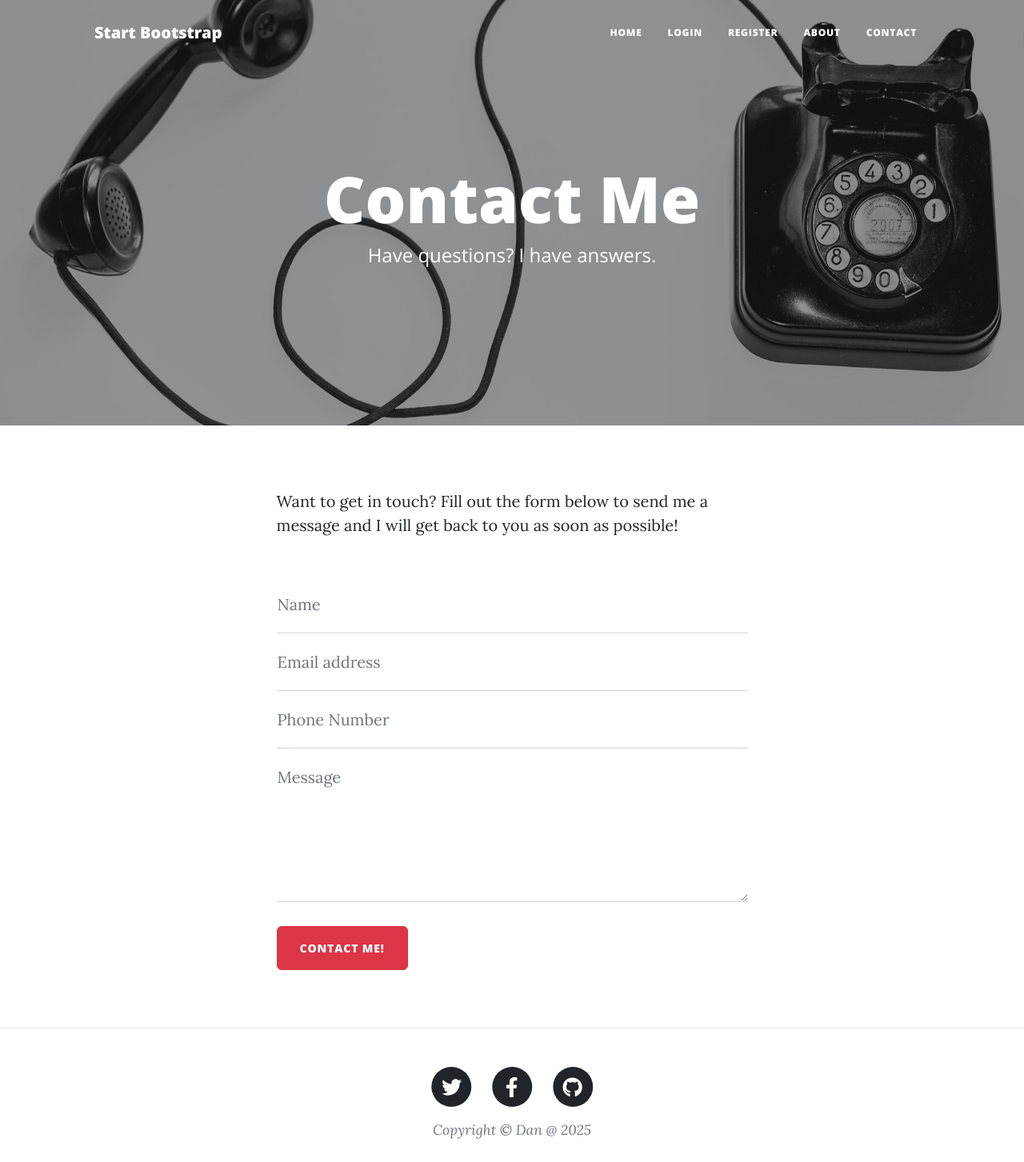
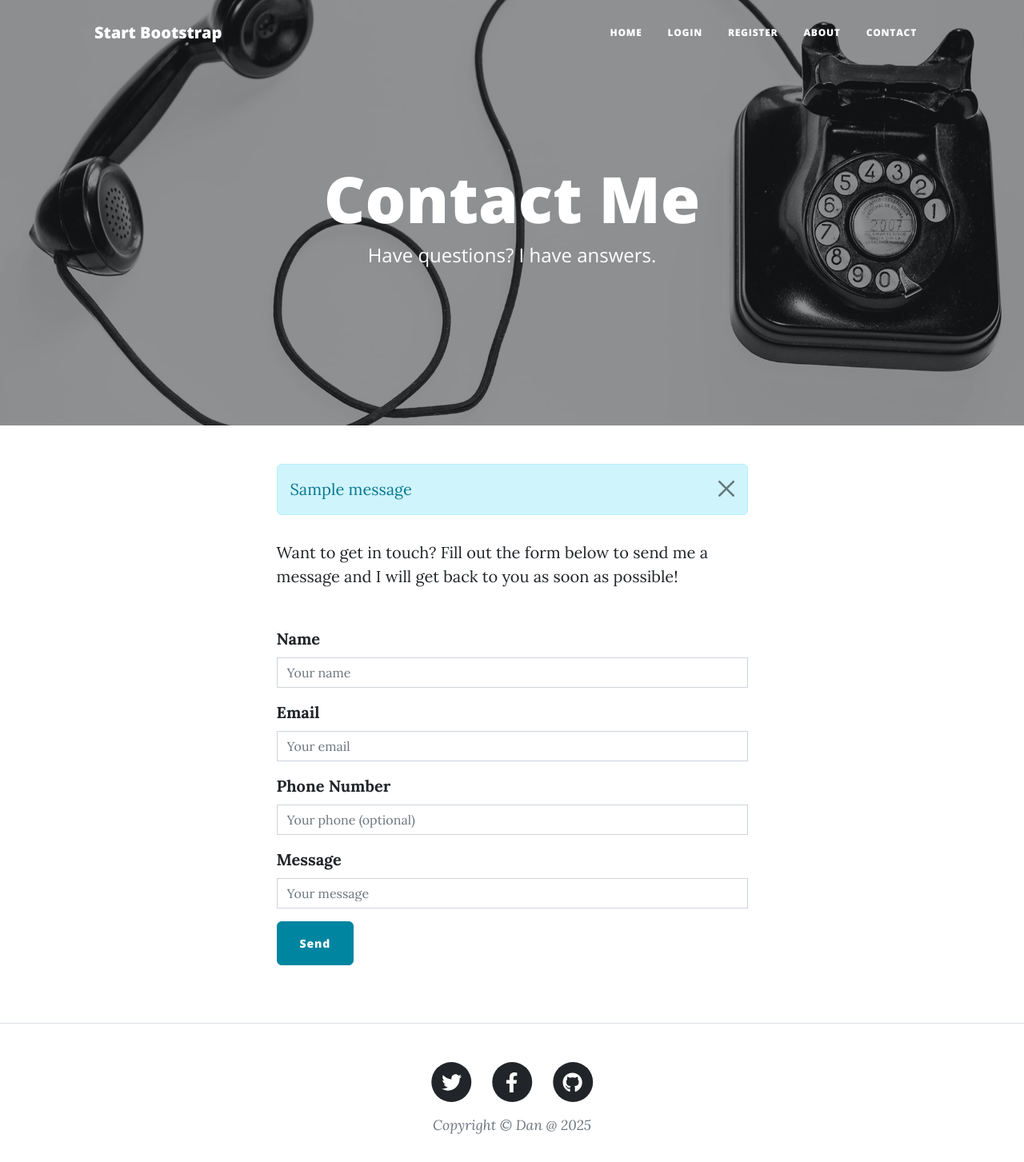
Before and after one commit to CodeNinjaDan/flask-projects, a Flask app: page /contact in a window 1280 px wide. Shown: the top 1453 px of the page at 80% size. After the commit the page ends 1418 px from the top, so only its background shows below. Run offline with Flask 3, Linux system fonts and the light colour scheme; tables that the repository leaves empty hold one stand-in row (values such as "Sample post"); one stand-in notice (Sample message) is shown; some libraries are stand-ins or nearby versions.

Commit message:
fixed contact form and flash messages

```diff
--- a/blog-post-project/forms.py
+++ b/blog-post-project/forms.py
@@ -30,7 +30,17 @@ class LoginForm(FlaskForm):
     submit = SubmitField("Let me in!")
 
 # CommentForm so users can leave comments below posts
-
 class CommentForm(FlaskForm):
     comment_text = CKEditorField("Comment", validators=[DataRequired()])
     submit = SubmitField("Submit comment")
+
+class ContactForm(FlaskForm):
+    name = StringField("Name", validators=[DataRequired()],
+                      render_kw={"class": "form-control", "placeholder": "Your name"})
+    email = StringField("Email", validators=[DataRequired(), Email()],
+                      render_kw={"class": "form-control", "placeholder": "Your email"})
+    phone = StringField("Phone Number",
+                       render_kw={"class": "form-control", "placeholder": "Your phone (optional)"})
+    message = StringField("Message", validators=[DataRequired()],
+                          render_kw={"class": "form-control", "placeholder": "Your message", "rows": 5})
+    submit = SubmitField("Send")
--- a/blog-post-project/main.py
+++ b/blog-post-project/main.py
@@ -1,5 +1,5 @@
 from datetime import date
-from flask import Flask, abort, render_template, redirect, url_for, flash
+from flask import Flask, abort, render_template, redirect, url_for, flash, request
 from flask_bootstrap import Bootstrap5
 from flask_ckeditor import CKEditor
 from flask_login import UserMixin, login_user, LoginManager, current_user, logout_user
@@ -8,12 +8,13 @@ from sqlalchemy.orm import relationship, DeclarativeBase, Mapped, mapped_column
 from sqlalchemy import Integer, String, Text
 from functools import wraps
 from werkzeug.security import generate_password_hash, check_password_hash
-from forms import CreatePostForm, RegisterForm, LoginForm, CommentForm
+from forms import CreatePostForm, RegisterForm, LoginForm, CommentForm, ContactForm
 import hashlib
 from urllib.parse import urlencode
 import bleach
 import os
 from dotenv import load_dotenv
+from flask_mail import Mail, Message
 load_dotenv()
 
 
@@ -110,6 +111,17 @@ def cleanify(content):
                         tags=allowed_tags,
                         attributes=allowed_attrs,
                         strip=True)
+
+
+# Configure Flask-Mail
+app.config['MAIL_SERVER'] = os.getenv('MAIL_SERVER', 'smtp.gmail.com')
+app.config['MAIL_PORT'] = int(os.getenv('MAIL_PORT', 587))
+app.config['MAIL_USE_TLS'] = os.getenv('MAIL_USE_TLS', 'true').lower() == 'true'
+app.config['MAIL_USERNAME'] = os.getenv('MAIL_USERNAME')
+app.config['MAIL_PASSWORD'] = os.getenv('MAIL_PASSWORD')
+app.config['MAIL_DEFAULT_SENDER'] = os.getenv('MAIL_DEFAULT_SENDER')
+mail = Mail(app)
+
 
 # Admin only decorator
 def admin_only(f):
@@ -274,9 +286,32 @@ def about():
     return render_template("about.html")
 
 
-@app.route("/contact")
+@app.route("/contact", methods=["GET", "POST"])
 def contact():
-    return render_template("contact.html")
+    form = ContactForm()
+    if form.validate_on_submit():
+        sanitized_name = cleanify(form.name.data)
+        sanitized_phone = cleanify(form.phone.data)
+        sanitized_message = cleanify(form.message.data)
+
+        try:
+            msg = Message(
+                subject=f"Blog Contact: Message from {sanitized_name}",
+                recipients=[app.config['MAIL_DEFAULT_SENDER']],
+                body=f"Name: {sanitized_name}\nEmail: {form.email.data}\nPhone: {sanitized_phone}\nMessage: {sanitized_message}",
+                reply_to=form.email.data
+
+            )
+            mail.send(msg)
+            flash("Message sent sucessfully.")
+            return render_template('contact.html', msg_sent=True)
+
+        except Exception as e:
+            print(f"Error sending email: {e}")
+            flash("An error occured while sending your message. Please try again later.")
+            return render_template('contact.html', msg_sent=False
+                                   )
+    return render_template("contact.html", msg_sent=False, form=form)
 
 
 if __name__ == "__main__":
--- a/blog-post-project/requirements.txt
+++ b/blog-post-project/requirements.txt
@@ -9,3 +9,4 @@ flask_sqlalchemy==3.1.1
 SQLAlchemy==2.0.40
 psycopg2-binary==2.9.10
 gunicorn==23.0.0
+flask-mail==0.10.0
--- a/blog-post-project/templates/contact.html
+++ b/blog-post-project/templates/contact.html
@@ -1,4 +1,4 @@
-{% include "header.html" %}
+{% include "header.html" %} {% from "bootstrap5/form.html" import render_form %}
 
 <!-- Page Header-->
 <header
@@ -20,81 +20,39 @@
     </div>
   </div>
 </header>
+
 <!-- Main Content-->
 <main class="mb-4">
   <div class="container px-4 px-lg-5">
     <div class="row gx-4 gx-lg-5 justify-content-center">
       <div class="col-md-10 col-lg-8 col-xl-7">
+        {% with messages = get_flashed_messages() %}
+          {% if messages %}
+            {% for message in messages %}
+              <div class="alert alert-info alert-dismissible fade show" role="alert">
+                {{ message }}
+                <button type="button" class="btn-close" data-bs-dismiss="alert" aria-label="Close"></button>
+              </div>
+            {% endfor %}
+          {% endif %}
+        {% endwith %}
+
         <p>
           Want to get in touch? Fill out the form below to send me a message and
           I will get back to you as soon as possible!
         </p>
         <div class="my-5">
-          <!-- * * * * * * * * * * * * * * *-->
-          <!-- * * Simplified SB Contact Form for the Tutorial* *-->
-          <form
-            id="contactForm"
-            name="sentMessage"
-            action="{{ url_for('contact') }}"
-            method="post"
-          >
-            <div class="form-floating">
-              <input
-                class="form-control"
-                id="name"
-                name="name"
-                type="text"
-                placeholder="Enter your name..."
-                required
-              />
-              <label for="name">Name</label>
+          {% if not msg_sent %}
+            {{ render_form(form, novalidate=True, button_map={"submit": "primary"}) }}
+          {% else %}
+            <div class="text-center">
+              <p class="lead text-success">Your message has been sent successfully!</p>
+              <a href="{{ url_for('contact') }}" class="btn btn-outline-primary">Send another message</a>
             </div>
-            <div class="form-floating">
-              <input
-                class="form-control"
-                id="email"
-                name="email"
-                type="email"
-                placeholder="Enter your email..."
-                required
-              />
-              <label for="email">Email address</label>
-            </div>
-            <div class="form-floating">
-              <input
-                class="form-control"
-                id="phone"
-                name="phone"
-                type="tel"
-                placeholder="Enter your phone number..."
-                required
-              />
-              <label for="phone">Phone Number</label>
-            </div>
-            <div class="form-floating">
-              <textarea
-                class="form-control"
-                id="message"
-                name="message"
-                placeholder="Enter your message here..."
-                required
-                style="height: 12rem"
-              ></textarea>
-              <label for="message">Message</label>
-            </div>
-            <br />
-            <button
-              class="btn btn-danger text-uppercase"
-              id="submitButton"
-              type="submit"
-            >
-              Contact Me!
-            </button>
-          </form>
+          {% endif %}
         </div>
       </div>
     </div>
   </div>
 </main>
-
 {% include "footer.html" %}
```
Also changed, not shown: blog-post-project/templates/login.html (+15 -6 lines).
